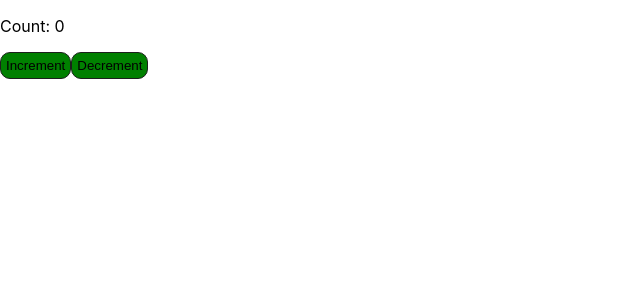
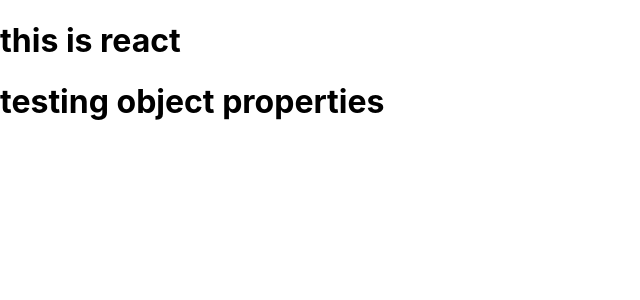
Before and after one commit to aniket2727/React-Interview, a React (Create React App) app in the folder app/: page / in a window 1280 px wide. Shown: the top 300 px of the page, without its empty margins (0-640 px from the left). Built offline with nearby package versions, Linux system fonts and the light colour scheme.

Commit message:
add changes

```diff
--- /dev/null
+++ b/app/src/A1.js
@@ -0,0 +1,29 @@
+
+
+
+import React from 'react'
+
+const A1=()=>{
+
+    const data={
+        name:"aniket kadam",
+        age:"100",
+        address:"girvi"
+    }
+
+    const data2=data;
+    console.log("name is aniket kadam",data2.name)
+    data2.name='sanket'
+    console.log("this is data 1",data)
+    console.log("this is data2",data2)
+
+    return(
+        <div>
+        <h1>this is react</h1>
+        <h1>testing object properties</h1>
+        </div>
+    )
+}
+
+
+export default  A1;
--- a/app/src/App.js
+++ b/app/src/App.js
@@ -106,10 +106,11 @@
 import Caller from "./Custom1/Caller";
 import Parentcontext from "./Contextapis/Parentcontext";
 import ExampleComponent from "./Usereducers/Usereducers";
+import A1 from './A1'
 function App() {
   return (
     <div className="">
-     <ExampleComponent/>
+     <A1/>
     </div>
   );
 }
```
